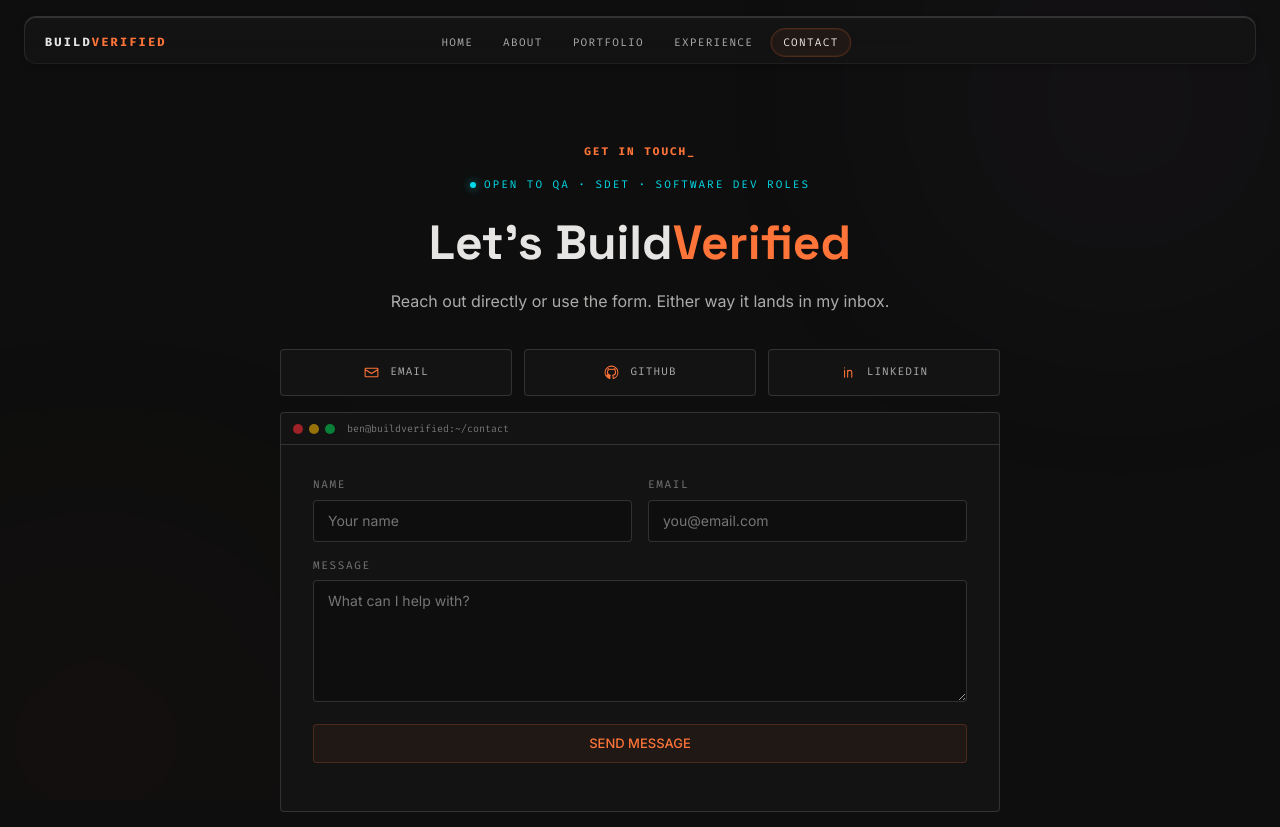
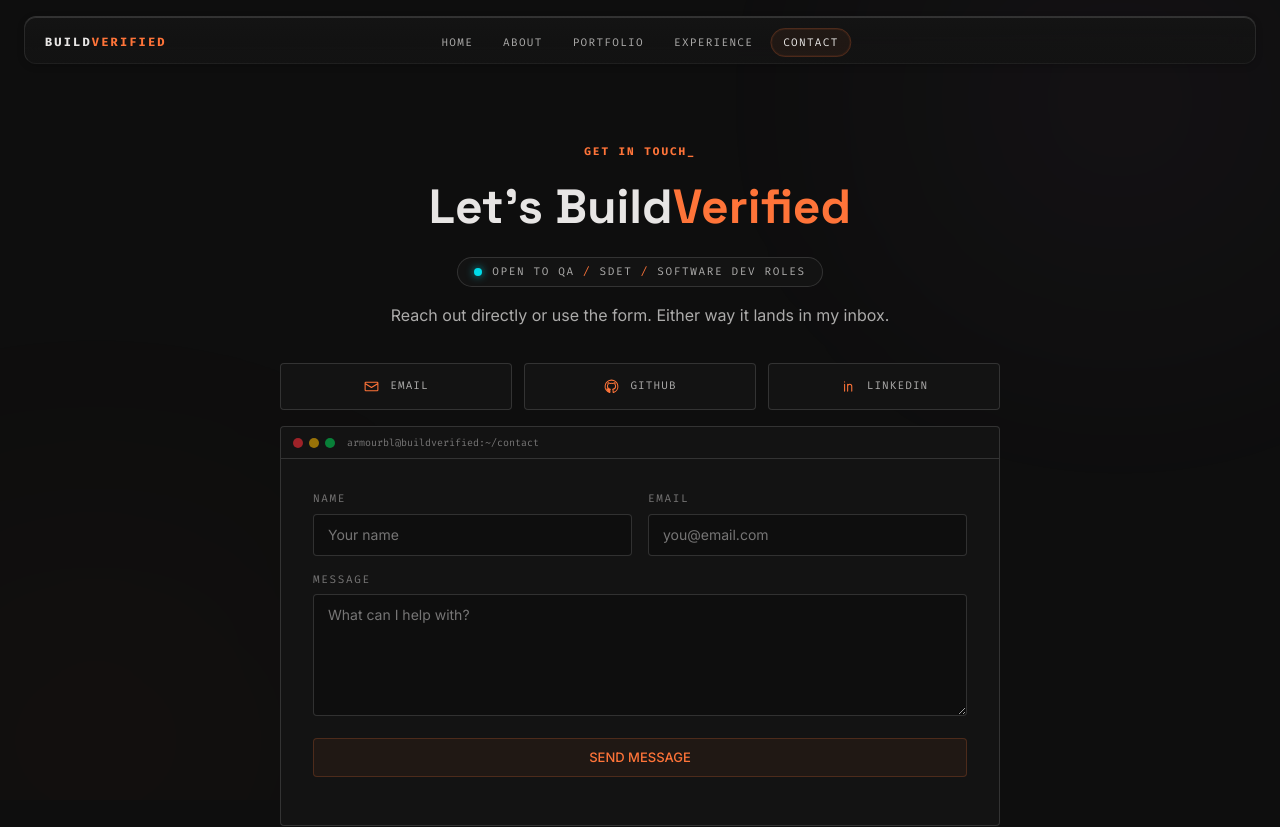
Before and after one commit to LostInTyping/BuildVerified, a Next.js app: page /contact in a window 1280 px wide. Shown: the top 827 px of the page. Built offline with nearby package versions, Linux system fonts and the light colour scheme.

Commit message:
feat(contact): status pill below headline and armourbl terminal prompt

```diff
--- a/src/app/contact/page.tsx
+++ b/src/app/contact/page.tsx
@@ -50,19 +50,20 @@ export default function ContactPage() {
         <p className="font-mono text-[11px] font-bold uppercase tracking-[0.18em] text-accent">
           Get in touch<span className="terminal-cursor">_</span>
         </p>
-        <div className="mt-4 flex items-center justify-center gap-2">
-          <span
-            aria-hidden="true"
-            className="inline-block h-1.5 w-1.5 rounded-full bg-brand-secondary shadow-[0_0_8px_color-mix(in_srgb,var(--color-brand-secondary)_70%,transparent)]"
-          />
-          <p className="font-mono text-[11px] uppercase tracking-[0.18em] text-brand-secondary">
-            Open to QA · SDET · Software Dev roles
-          </p>
-        </div>
-        <h1 className="font-display mt-5 text-4xl font-bold leading-tight sm:text-5xl">
+        <h1 className="font-display mt-4 text-4xl font-bold leading-tight sm:text-5xl">
           Let&apos;s Build
           <span className="text-brand-primary">Verified</span>
         </h1>
+        <div className="mt-5 inline-flex items-center gap-2.5 rounded-full border border-border bg-bg-card px-4 py-1.5">
+          <span className="relative flex h-2 w-2 shrink-0" aria-hidden="true">
+            <span className="absolute inline-flex h-full w-full animate-ping rounded-full bg-brand-secondary opacity-60 motion-reduce:animate-none" />
+            <span className="relative inline-flex h-2 w-2 rounded-full bg-brand-secondary shadow-[0_0_8px_color-mix(in_srgb,var(--color-brand-secondary)_70%,transparent)]" />
+          </span>
+          <p className="whitespace-nowrap font-mono text-[10px] uppercase tracking-[0.12em] text-text-secondary sm:text-[11px] sm:tracking-[0.15em]">
+            Open to QA <span className="text-accent">/</span> SDET{" "}
+            <span className="text-accent">/</span> Software Dev roles
+          </p>
+        </div>
         <p className="mx-auto mt-4 max-w-lg text-text-secondary">
           Reach out directly or use the form. Either way it lands in my inbox.
         </p>
@@ -114,7 +115,7 @@ export default function ContactPage() {
             <div className="h-2.5 w-2.5 rounded-full bg-yellow-500/60" />
             <div className="h-2.5 w-2.5 rounded-full bg-green-500/60" />
             <span className="ml-1.5 font-mono text-[10px] text-text-muted">
-              ben@buildverified:~/contact
+              armourbl@buildverified:~/contact
             </span>
           </div>
           <div className="p-6 sm:p-8">
```
